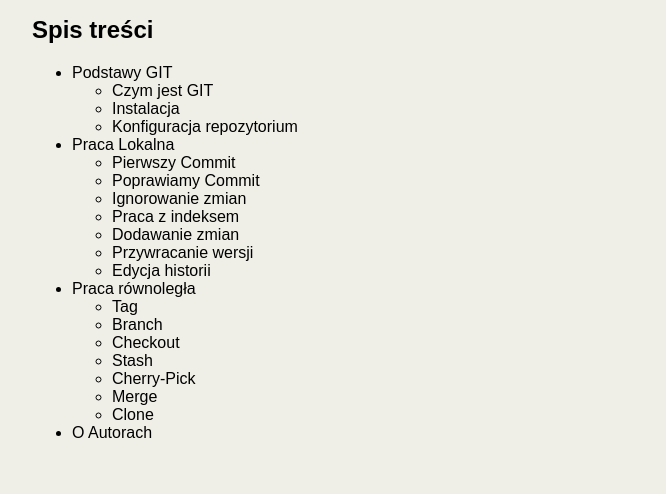
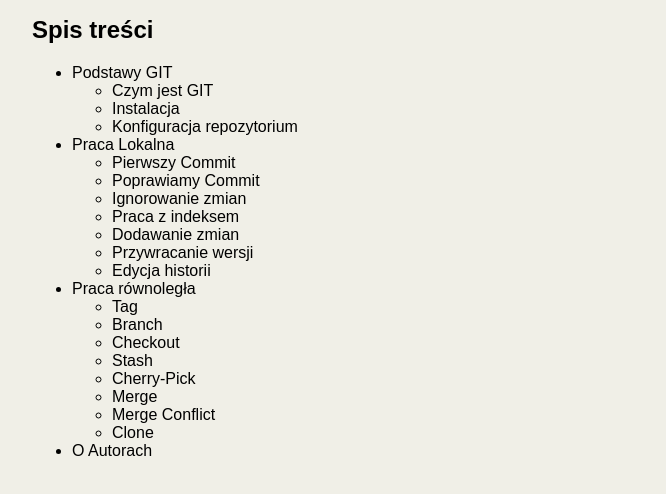
Before and after one commit to Marek-J77/gitstrona, a plain HTML site: page index.html in a window 1280 px wide. Shown: the part 158-652 px from the top of the page, without its empty margins (8-674 px from the left). Drawn offline with Linux system fonts and the light colour scheme.

Commit message:
Merge Conflict

```diff
--- a/index.html
+++ b/index.html
@@ -45,6 +45,7 @@
                 <li>Stash</li>
                 <li>Cherry-Pick</li>
                 <li>Merge</li>
+                <li>Merge Conflict</li>
                 <li>Clone</li>
             </ul>
 
```
